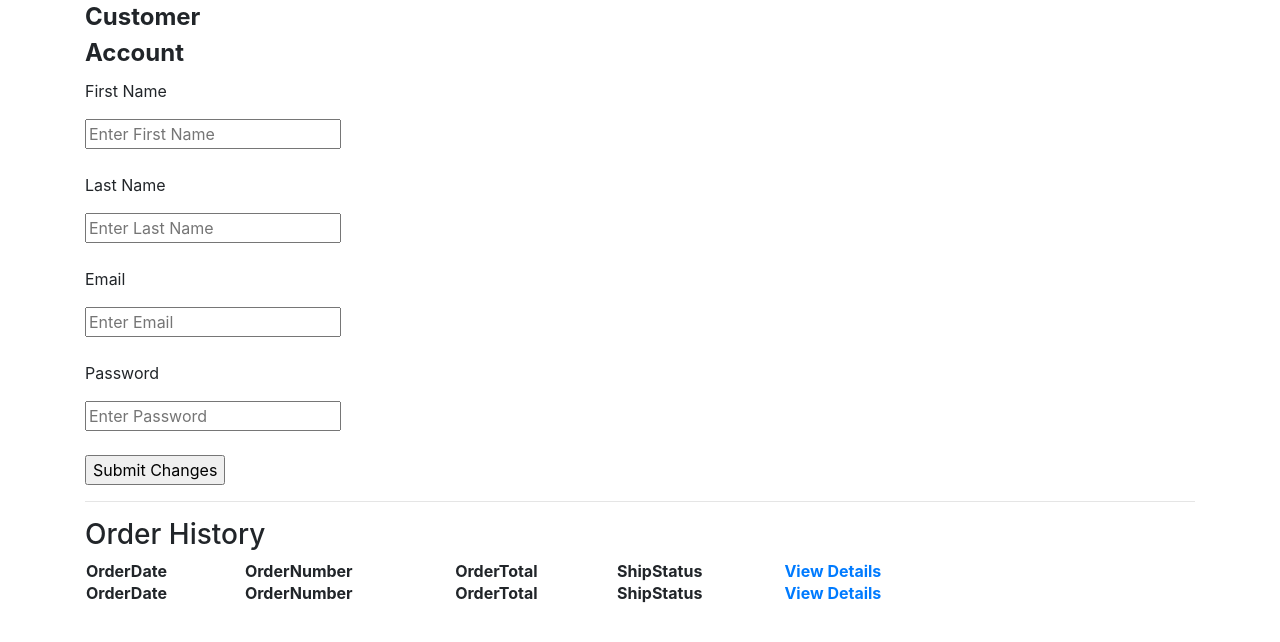
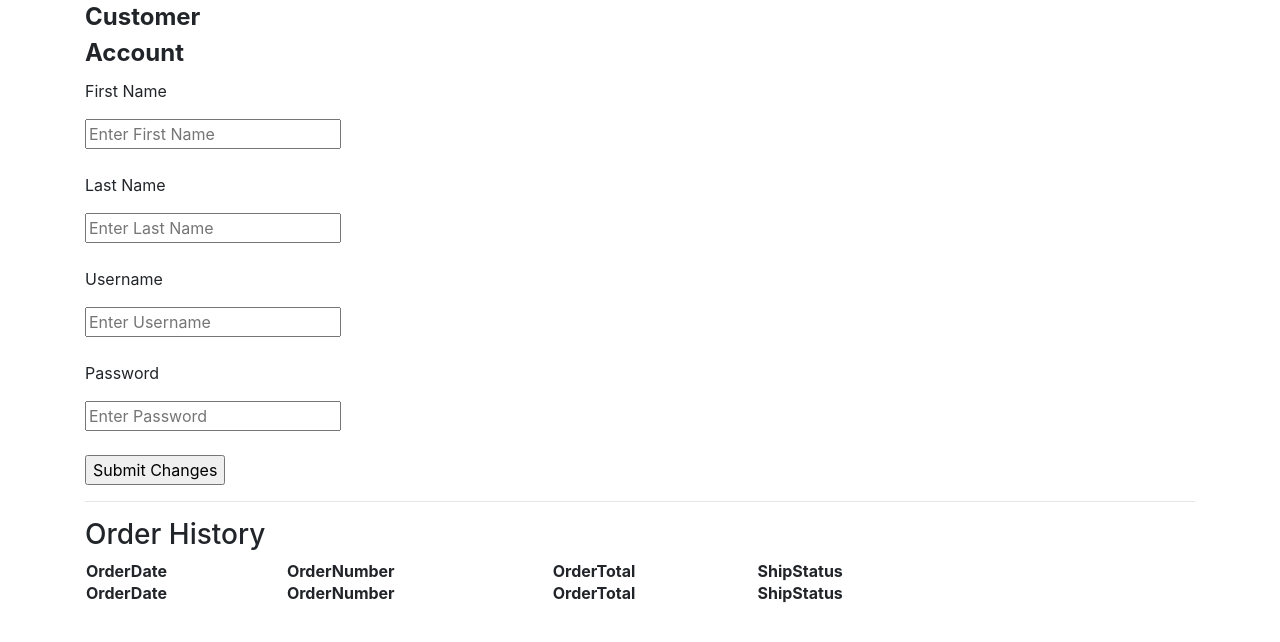
Before and after one commit to lindsshldz/suburbanoutfitters, a PHP site: page /custacct.php in a window 1280 px wide. Shown: the part 73-715 px from the top of the page. Run offline with PHP 8.4, Linux system fonts and the light colour scheme; lists and menus that the app fills with data are empty; some libraries are stand-ins or nearby versions; some web fonts are replaced.

Commit message:
Update custacct.php

```diff
--- a/html/custacct.php
+++ b/html/custacct.php
@@ -64,8 +64,8 @@
             <input type="text" id="Last Name" placeholder="Enter Last Name"/>
             <br><br>
 
-            <p>Email</p>
-            <input type="text" id="Email" placeholder="Enter Email" required/>
+            <p>Username</p>
+            <input type="text" id="Email" placeholder="Enter Username" required/>
             <br><br>
 
             <p>Password</p>
@@ -85,14 +85,14 @@
         <th>OrderNumber</th>
         <th>OrderTotal</th>
         <th>ShipStatus</th>
-        <th> <a href="checkout.php"> View Details</a></th>
+        <th> <a href="checkout.php"></th>
     </tr>
     <tr>
         <th>OrderDate</th>
         <th>OrderNumber</th>
         <th>OrderTotal</th>
         <th>ShipStatus</th>
-        <th> <a href="checkout.php"> View Details</a> </th>
+        <th> <a href="checkout.php"> </th>
     </tr>
 </table>
 </section>
```
